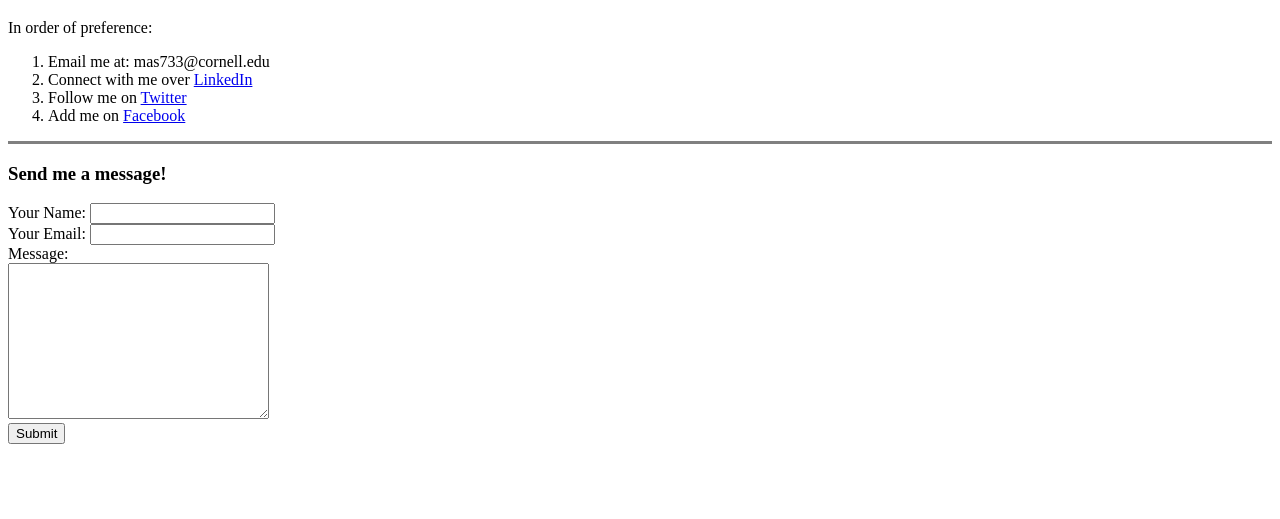
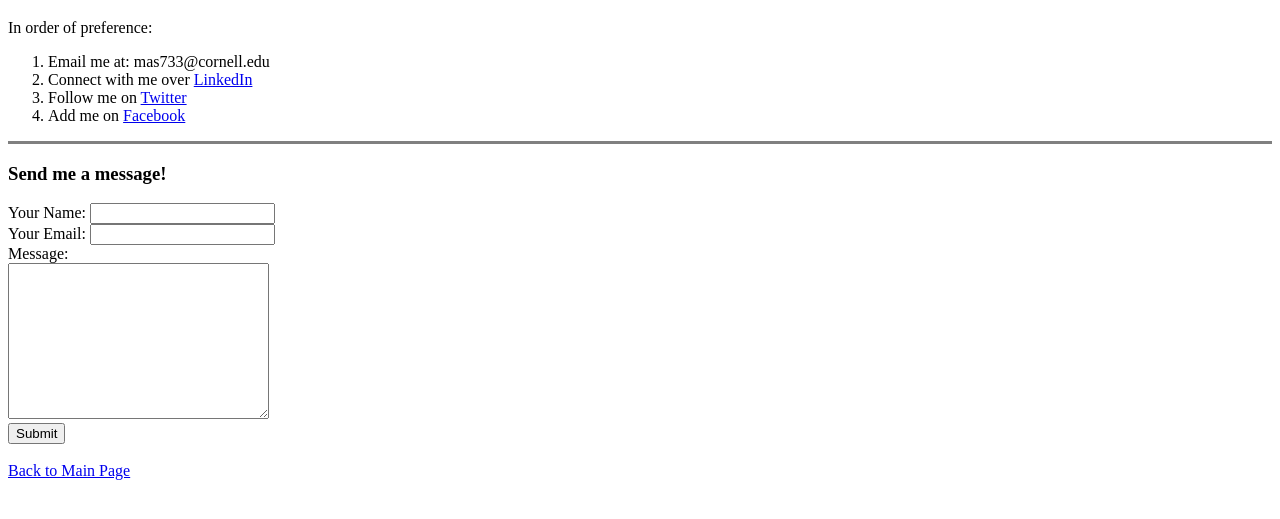
Before and after one commit to markasama/cv, a plain HTML site: page contact.html in a window 1280 px wide. Shown: the part 61-580 px from the top of the page. Drawn offline with Linux system fonts and the light colour scheme.

Commit message:
Added back to main page link

```diff
--- a/contact.html
+++ b/contact.html
@@ -31,6 +31,8 @@
         <textarea name="Message:" rows="10" cols="30"></textarea><br>
         <input type="submit" name="">
     </form>
+    <br />
+    <a href="index.html">Back to Main Page</a>
 
 </body>
 
```
